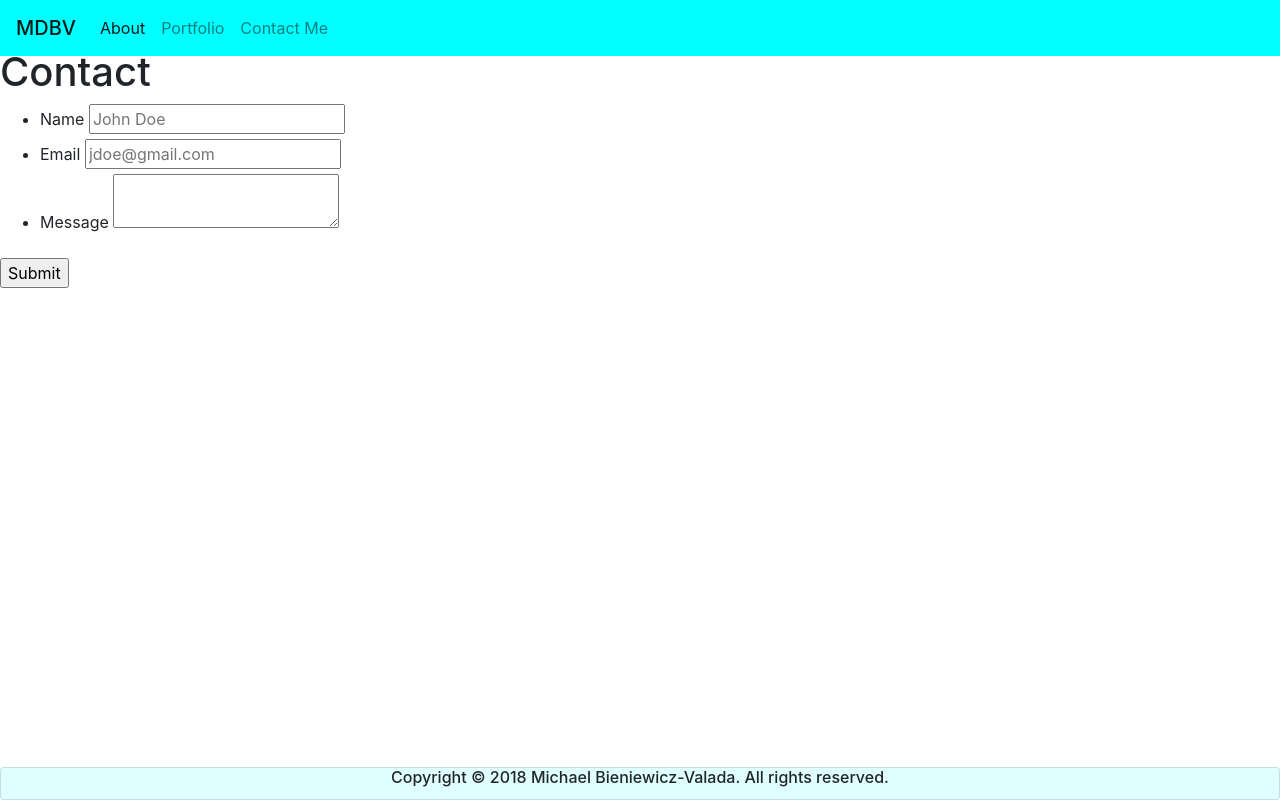
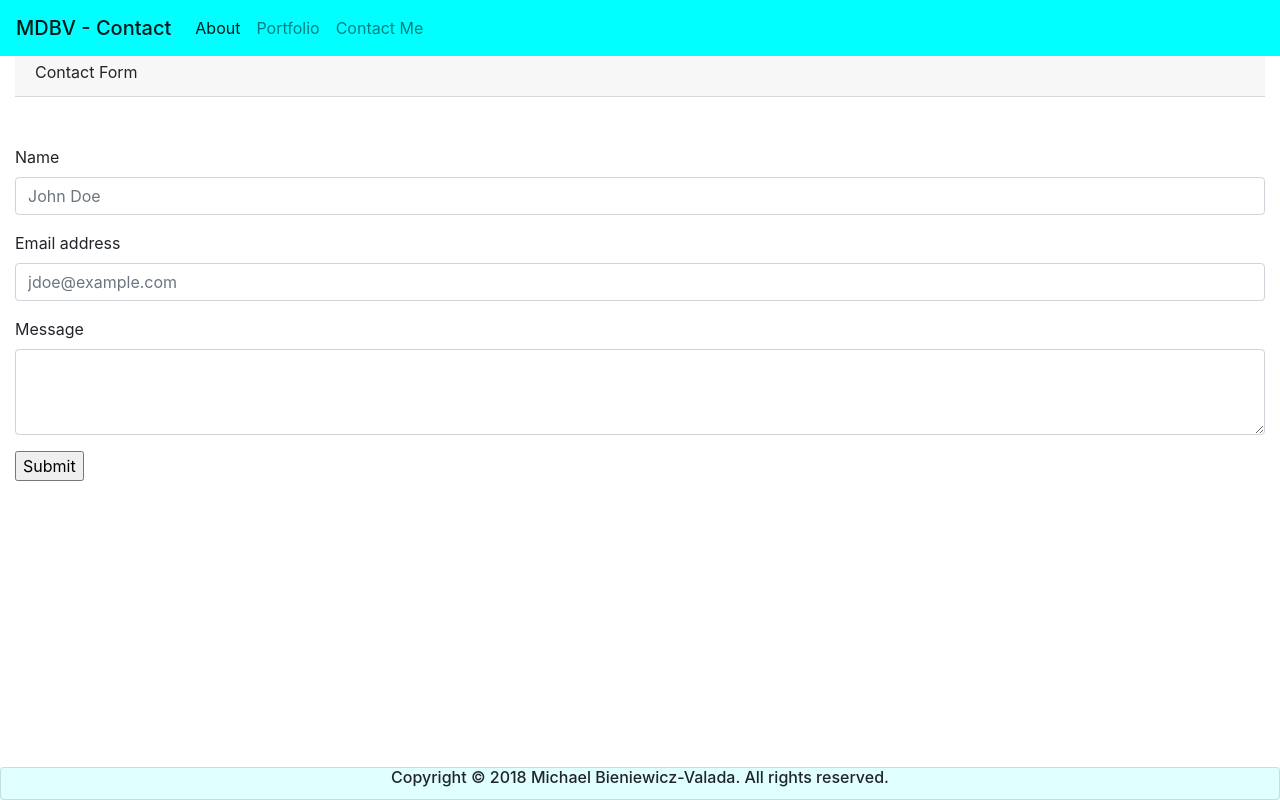
Before and after one commit to MDBValada/Bootstrap-Portfolio, a plain HTML site: page contact.html in a window 1280 px wide. Drawn offline with nearby package versions, Linux system fonts and the light colour scheme.

Commit message:
Contact form redesigned

```diff
--- a/contact.html
+++ b/contact.html
@@ -10,7 +10,7 @@
 <body>
 
         <nav class="navbar fixed-top navbar-expand-lg navbar-light bg=info" style="background-color:aqua;">
-                <span class="navbar-brand mb-0 h1">MDBV</span>
+                <span class="navbar-brand mb-0 h1">MDBV - Contact</span>
         <button class="navbar-toggler" type="button" data-toggle="collapse" data-target="#navbarSupportedContent" aria-controls="navbarSupportedContent" aria-expanded="false" aria-label="Toggle navigation">
               <span class="navbar-toggler-icon"></span>
         </button>
@@ -30,29 +30,30 @@
         </div>
     </nav>
 
-  <div class="mt-5">
-    <section class="mt-auto">
-      <h1>Contact</h1>
+  <div class="container-fluid mb-5">
+    <div class="card.body mt-5" style="width: 100%;">
+            <div class="card-header my-5">
+                    Contact Form
+                  </div>
 
-      <form id="contact-form">
-        <ul>
-          <li>
-            <label for="name">Name</label>
-            <input type="text" id="name" name="name" placeholder="John Doe" required="required">
-          </li>
-          <li>
-            <label for="email">Email</label>
-            <input type="email" id="email" name="email" placeholder="jdoe@gmail.com" required="required">
-          </li>
-          <li>
-            <label for="message">Message</label>
-            <textarea id="message" name="message" required="required"></textarea>
-          </li>
-        </ul>
+    <form>
+        <div class="form-group">
+            <label for="exampleFormControlInput1">Name</label>
+             <input type="name" class="form-control" id="exampleFormControlInput1" placeholder="John Doe">
+        </div>
+        <div class="form-group">
+            <label for="exampleFormControlInput1">Email address</label>
+            <input type="email" class="form-control" id="exampleFormControlInput1" placeholder="jdoe@example.com">
+        </div>
+        <div class="form-group">
+            <label for="exampleFormControlTextarea1">Message</label>
+            <textarea class="form-control" id="exampleFormControlTextarea1" rows="3"></textarea>
+        </div>
         <input type="submit">
-      </form>
+    </form>
+   </div>
 
-    </section>
+
 
   </div>
 
```
Also changed, not shown: portfolio.html (+7 -1 lines).
